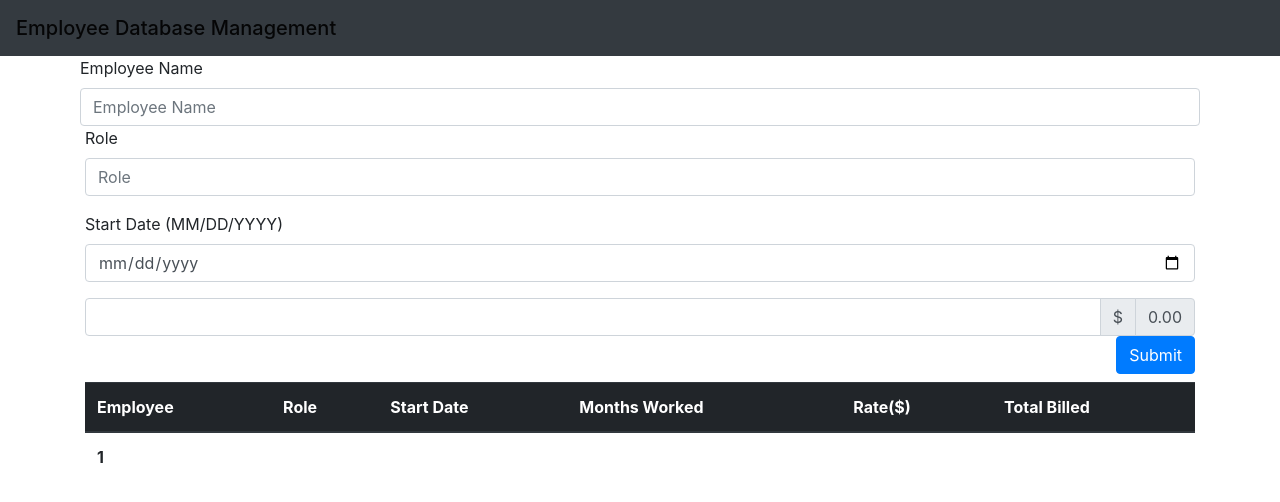
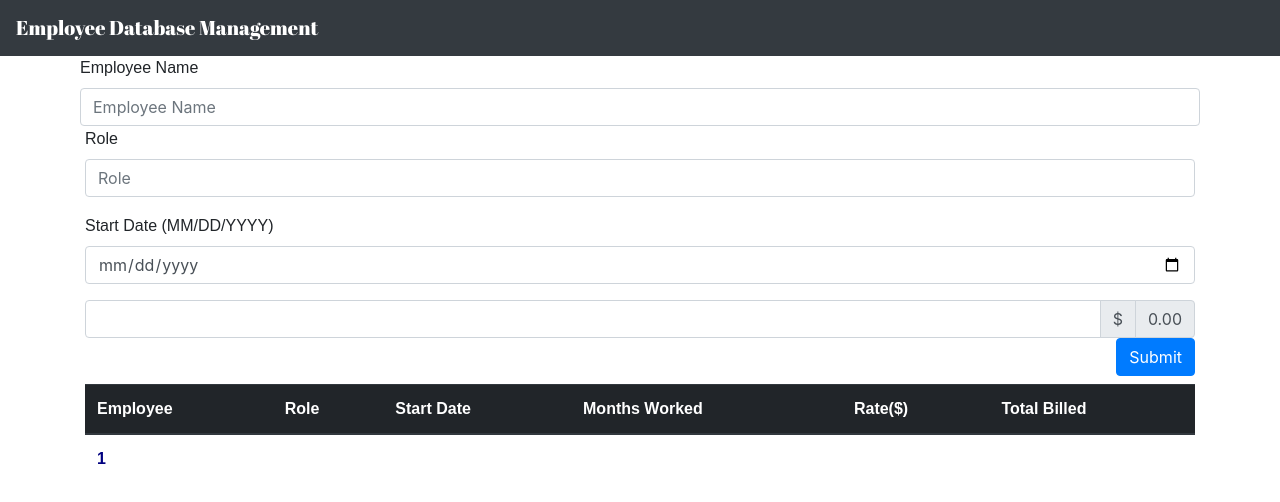
Before and after one commit to Lexxiecole/EDM, a plain HTML site: page index.html in a window 1280 px wide. Drawn offline with nearby package versions, Linux system fonts and the light colour scheme.

Commit message:
a little bit of css

```diff
--- /dev/null
+++ b/css.css
@@ -0,0 +1,41 @@
+#alex {
+    background-color:orange;
+}
+
+#b {
+    font-family: 'Abril Fatface', cursive;
+    color: white;
+    size: 18px;
+}
+
+#c {
+    font-family: 'Noto Serif KR', sans-serif;
+}
+
+#d {
+    font-family: 'Noto Serif KR', sans-serif;
+}
+
+#e {
+    font-family: 'Noto Serif KR', sans-serif;
+}
+
+
+
+
+
+#death {
+    font-family: 'Noto Serif KR', sans-serif;
+    color: navy;
+}
+
+
+
+
+
+
+
+font-family: 'Noto Serif KR', sans-serif;
+font-family: 'Pacifico', cursive;
+font-family: 'Anton', sans-serif;
+font-family: 'Abril Fatface', cursive;
--- a/index.html
+++ b/index.html
@@ -5,27 +5,32 @@
     <meta name="viewport" content="width=device-width, initial-scale=1.0">
     <meta http-equiv="X-UA-Compatible" content="ie=edge">
     <title>EDM</title>
+    <!--bootstrap-->
     <link rel="stylesheet" href="https://stackpath.bootstrapcdn.com/bootstrap/4.1.3/css/bootstrap.min.css" integrity="sha384-MCw98/SFnGE8fJT3GXwEOngsV7Zt27NXFoaoApmYm81iuXoPkFOJwJ8ERdknLPMO" crossorigin="anonymous">
-    <link rel="stylesheet" type="text/css" href="assets/css/style.css">
+    <!--css link-->
+    <link rel="stylesheet" type="text/css" href="css.css">
+
+    <!--fonts-->
+    <link href="https://fonts.googleapis.com/css?family=Abril+Fatface|Anton|Noto+Serif+KR|Pacifico" rel="stylesheet">
 </head>
 <body>
-    <nav class="navbar navbar-light bg-dark">
-        <span class="navbar-brand mb-0 h1">Employee Database Management</span>
+    <nav class="navbar navbar-light bg-dark" id = "alex">
+        <span class="navbar-brand mb-0 h1" id = "b">Employee Database Management</span>
     </nav>
 
     <div class="container">
         <form>
             <div class="form-group">
                     <div class="form-row">
-                <label for="employeeName">Employee Name</label>
+                <label for="employeeName" id = "c">Employee Name</label>
                 <input type="text" class="form-control" id="employeeName" placeholder="Employee Name">
             </div>
             <div class="form-group">
-                <label for="role">Role</label>
+                <label for="role" id = "d">Role</label>
                 <input type="text" class="form-control" id="role" placeholder="Role">
             </div>
             <div class="form-group">
-                    <label for="startDate">Start Date (MM/DD/YYYY)</label>
+                    <label for="startDate" id = "e">Start Date (MM/DD/YYYY)</label>
                     <input type="date" class="form-control" id="startDate" placeholder="01/01/2000">
                 </div>
                 <div class="input-group">
@@ -38,7 +43,7 @@
                     <button type="submit" class="btn btn-primary float-right mb-2">Submit</button>
             </form>
 
-            <table class="table">
+            <table class="table" id = "death">
                     <thead class="thead-dark">
                       <tr>
                         <th scope="col">Employee</th>
```
